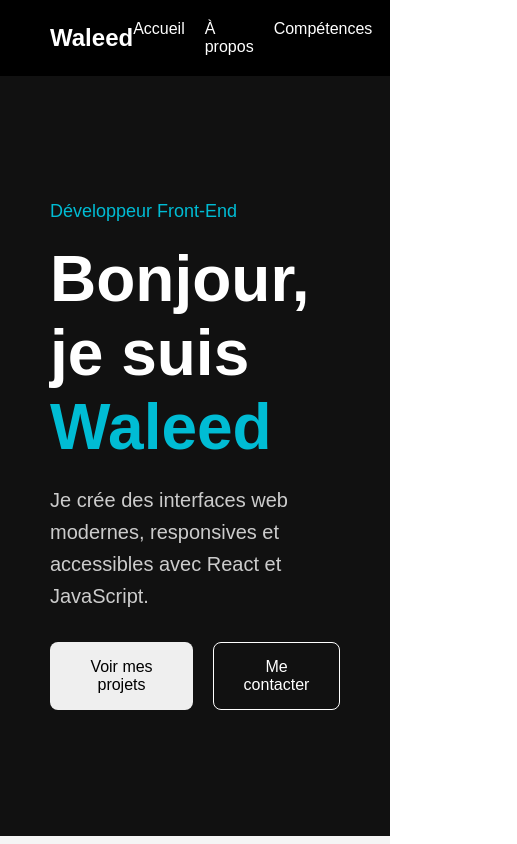
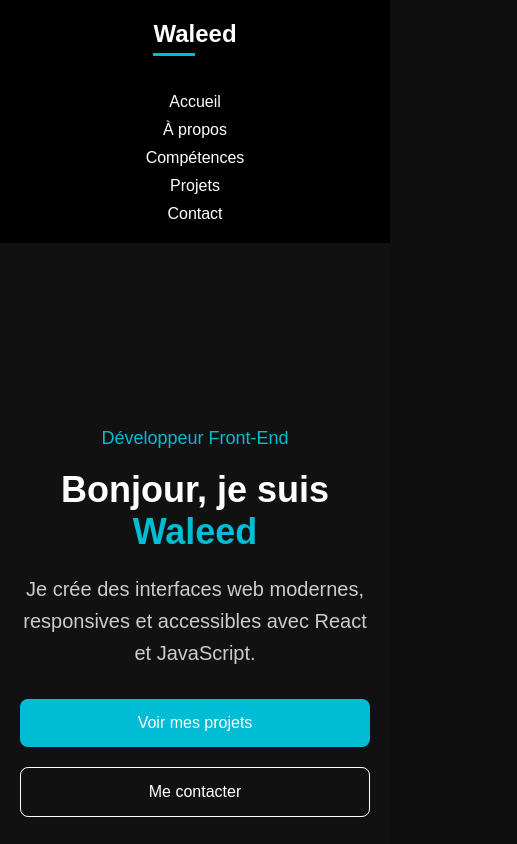
Before and after one commit to Mamdalwaleed/Projet_8, a React app: page / in a window 390 px wide. Shown: the top 844 px of the page, 517 px wide, since content can reach past the window. Built offline with nearby package versions, Linux system fonts and the light colour scheme; the HTML template or start-up script is replaced by a standard one.

Commit message:
ajout de tout les responsive ,rendre les titres plus stulés et effet scroll plus pro

```diff
--- a/src/index.css
+++ b/src/index.css
@@ -9,8 +9,37 @@ html {
 
 body {
   font-family: Arial, sans-serif;
+  background-color: #0f0f0f;
+  color: white;
+}
+h2 {
+  position: relative;
+  display: inline-block;
+  margin-bottom: 30px;
 }
 
+h2::after {
+  content: "";
+  position: absolute;
+  left: 0;
+  bottom: -8px;
+  width: 50%;
+  height: 3px;
+  background-color: #00bcd4;
+}
+
+button {
+  background-color: #00bcd4;
+  color: white;
+}
+
+button:hover {
+  background-color: #0097a7;
+}
+
+section {
+  scroll-margin-top: 80px;
+}
 nav {
   display: flex;
   justify-content: space-between;
@@ -225,3 +254,46 @@ button:hover {
 .contact-form button:hover {
   background-color: #0097a7;
 }
+.footer {
+  text-align: center;
+  padding: 30px;
+  background-color: black;
+  color: white;
+}
+/* Navbar responsive */
+@media (max-width: 768px) {
+  nav {
+    flex-direction: column;
+    gap: 15px;
+    padding: 20px;
+  }
+
+  ul {
+    flex-direction: column;
+    gap: 10px;
+    text-align: center;
+  }
+}
+
+/* Hero responsive */
+@media (max-width: 768px) {
+  .hero h1 {
+    font-size: 36px;
+  }
+
+  .hero {
+    padding: 50px 20px;
+    text-align: center;
+  }
+
+  .hero-buttons {
+    flex-direction: column;
+  }
+}
+
+/* Sections responsive */
+@media (max-width: 768px) {
+  section {
+    padding: 60px 20px;
+  }
+}
```
